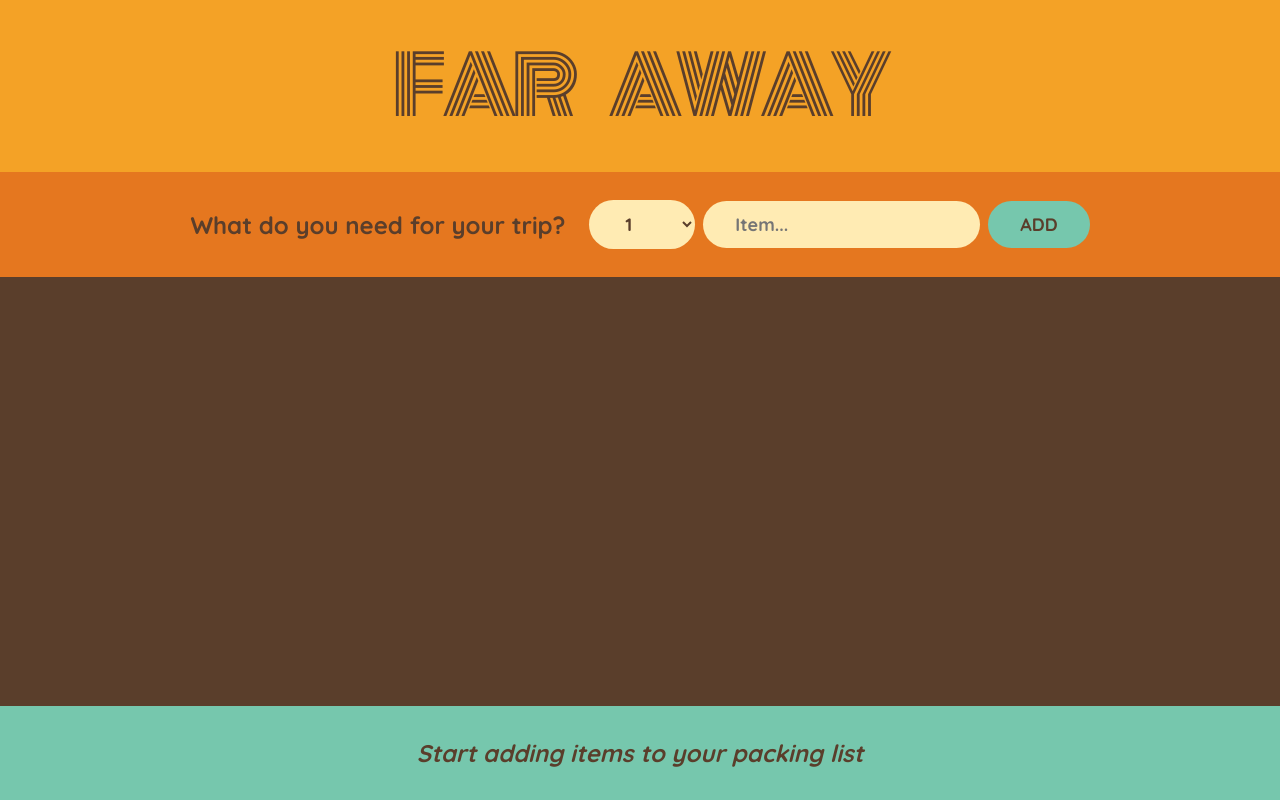
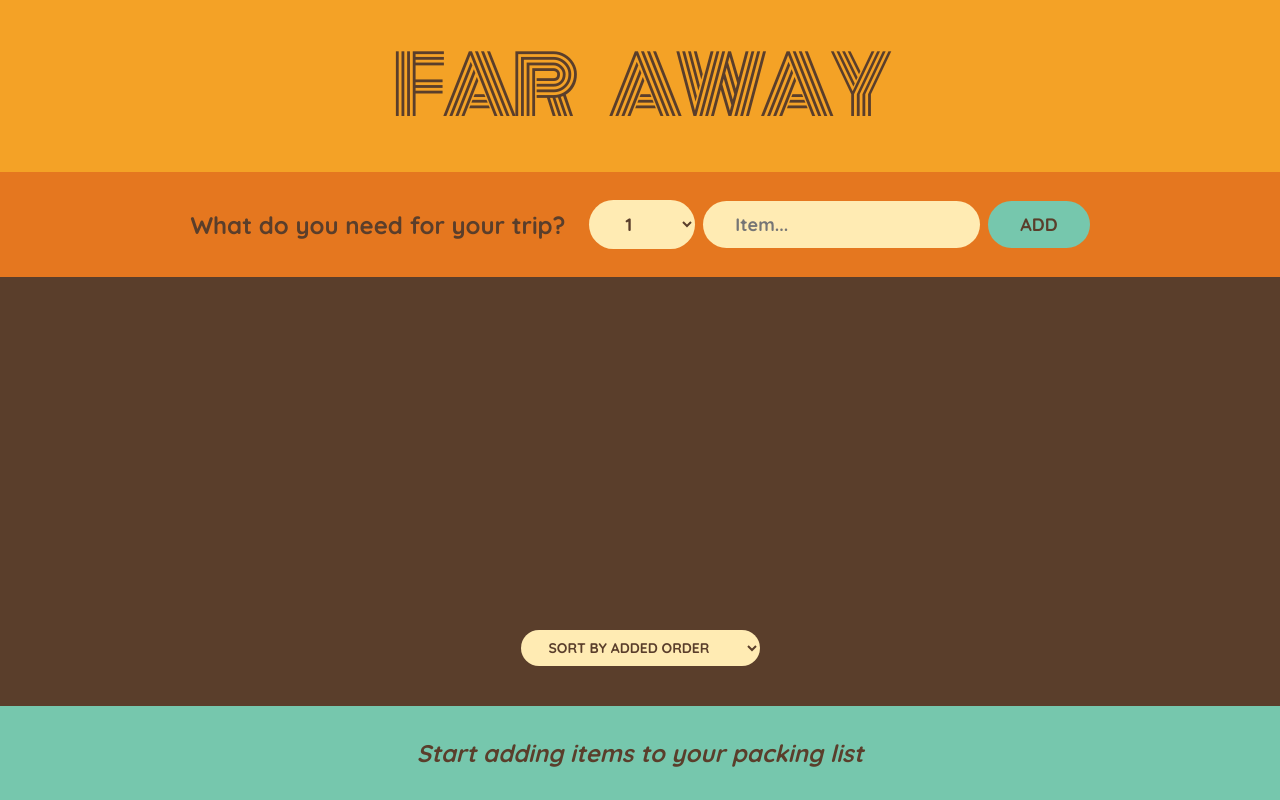
Before and after one commit to Dangereye/travel-list, a React (Create React App) app: page / in a window 1280 px wide. Built offline with nearby package versions, Linux system fonts and the light colour scheme.

Commit message:
Added sort options to the PackingList.

```diff
--- a/src/components/Footer.jsx
+++ b/src/components/Footer.jsx
@@ -8,7 +8,7 @@ export default function Footer({ items }) {
     const numPacked = items
       .filter((item) => item.packed)
       .reduce((a, c) => a + c.quantity, 0);
-    const percentage = Math.round((numPacked / numItems) * 100) | 0;
+    const percentage = Math.round((numPacked / numItems) * 100);
     content = (
       <em>
         {percentage === 100
--- a/src/components/PackingList.jsx
+++ b/src/components/PackingList.jsx
@@ -1,13 +1,40 @@
+import { useState } from 'react';
+
+// Components
 import PackingListItem from './PackingListItem';
 
 export default function PackingList({ items, setItems }) {
+  const [sortBy, setSortBy] = useState('input');
+  let sortedItems;
+
+  if (sortBy === 'input') sortedItems = items;
+  if (sortBy === 'name')
+    sortedItems = items
+      .slice()
+      .sort((a, b) => a.description.localeCompare(b.description));
+  if (sortBy === 'packed')
+    sortedItems = items
+      .slice()
+      .sort((a, b) => Number(a.packed) - Number(b.packed));
+
   return (
     <div className='list'>
       <ul>
-        {items.map((item) => (
+        {sortedItems.map((item) => (
           <PackingListItem item={item} key={item.id} setItems={setItems} />
         ))}
       </ul>
+      <div
+        className='actions'
+        value={sortBy}
+        onChange={(e) => setSortBy(e.target.value)}
+      >
+        <select>
+          <option value='input'>Sort by added order</option>
+          <option value='name'>Sort by name</option>
+          <option value='packed'>Sort by packed status</option>
+        </select>
+      </div>
     </div>
   );
 }
```
